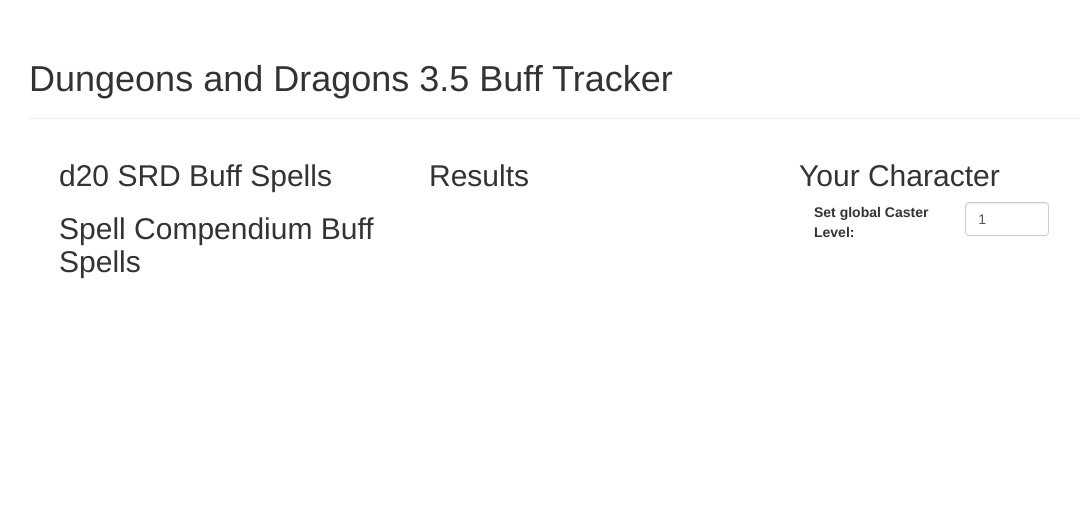
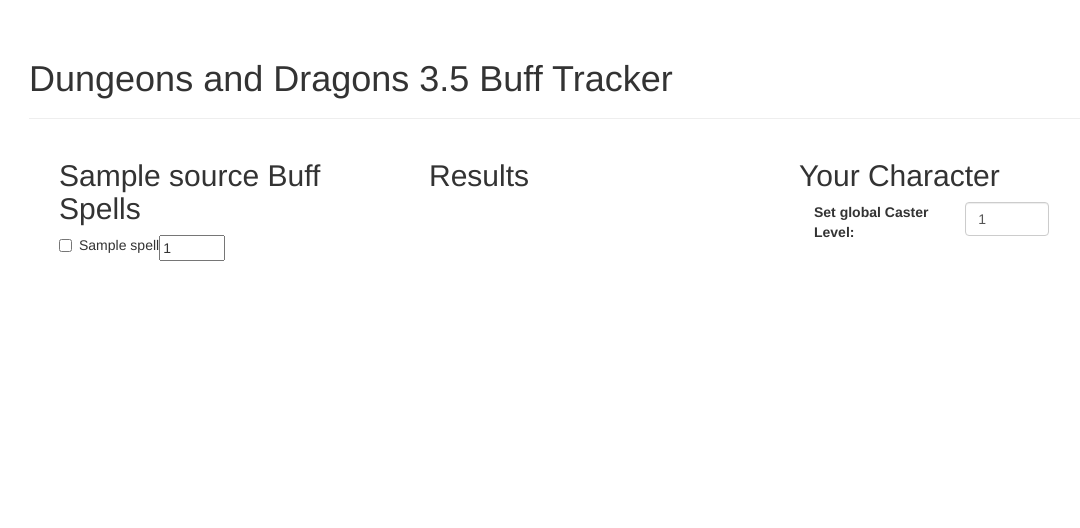
Before and after one commit to Ernir/old.ernir.net, a Flask app: page /bufftracker/ in a window 1280 px wide. Shown: the part 51-579 px from the top of the page, without its empty margins (41-1121 px from the left). Run offline with Flask 2, Linux system fonts and the light colour scheme; tables that the repository leaves empty hold one stand-in row (values such as "Sample post"); some libraries are stand-ins or nearby versions.

Commit message:
Source split in templates now generated.

```diff
--- a/ernirnet/helpers/bufftracker/spell_models.py
+++ b/ernirnet/helpers/bufftracker/spell_models.py
@@ -10,10 +10,21 @@ class Source(db.Model):
     id = db.Column(db.Integer, primary_key=True)
     short = db.Column(db.String(4))
     name = db.Column(db.String(80))
+    priority = db.Column(db.Integer)
 
-    def __init__(self, name=None, short=None):
+    def __init__(self, name=None, short=None, priority=100):
         self.name = name
         self.short = short
+        self.priority = priority
+
+
+    @classmethod
+    def get_all_as_list(cls):
+        all_sources = cls.query.order_by(cls.priority).all()
+
+        return_list = [dict(name=source.name, short=source.short) for source in all_sources]
+
+        return return_list
 
     def __str__(self):
         return str.format("<{}>", self.short)
@@ -44,7 +55,7 @@ class Spell(db.Model):
 
         return_list = [dict(id=spell.id,
                             name=spell.name,
-                            source=spell.source,
+                            source=spell.source.short,
                             variable=spell.variable) for spell in all_spells]
 
         return return_list
--- a/ernirnet/templates/bufftracker.jinja2
+++ b/ernirnet/templates/bufftracker.jinja2
@@ -18,10 +18,11 @@
 
     <div class="col-md-12">
     <div class="col-md-4">
-        <h2>d20 SRD Buff Spells</h2>
         <div id="srd-container">
+            {% for source in source_list %}
+                <h2>{{ source['name'] }} Buff Spells</h2>
                 {% for spell in spell_list %}
-                {% if spell['source'] == "SRD" %}
+                    {% if spell['source'] == source['short'] %}
                         {% if spell['variable'] %}
                             <div class="checkbox">
                                 <label>
@@ -40,29 +41,6 @@
                         {% endif %}
                     {% endif %}
                 {% endfor %}
-        </div>
-        <h2>Spell Compendium Buff Spells</h2>
-
-        <div id="spc-container">
-            {% for spell in spell_list %}
-                {% if spell['source'] == "SPC" %}
-                    {% if spell['variable'] %}
-                        <div class="checkbox">
-                            <label>
-                                <input type="checkbox" id="spell-{{ spell["id"] }}">
-                                {{ spell["name"] }}
-                                <input type="number" id="caster-level-{{ spell["id"] }}" class="cl-detail" value="1" min="1" max="100">
-                            </label>
-                        </div>
-                    {% else %}
-                        <div class="checkbox">
-                            <label>
-                                <input type="checkbox" id="spell-{{ spell["id"] }}">
-                                {{ spell["name"] }}
-                            </label>
-                        </div>
-                    {% endif %}
-                {% endif %}
             {% endfor %}
         </div>
     </div>
--- a/ernirnet/views.py
+++ b/ernirnet/views.py
@@ -151,8 +151,12 @@ def vtp():
 @app.route("/bufftracker/")
 def buff_tracker():
     spell_list = spell_models.Spell.get_all_as_list()
+    source_list = spell_models.Source.get_all_as_list()
 
-    return render_template("bufftracker.jinja2", spell_list=spell_list, sitename=u"D&D 3.5 Buff Tracker")
+    return render_template("bufftracker.jinja2",
+                           spell_list=spell_list,
+                           source_list=source_list,
+                           sitename=u"D&D 3.5 Buff Tracker")
 
 
 '''
```
Lines whose indentation alone changed are shown as unchanged.
